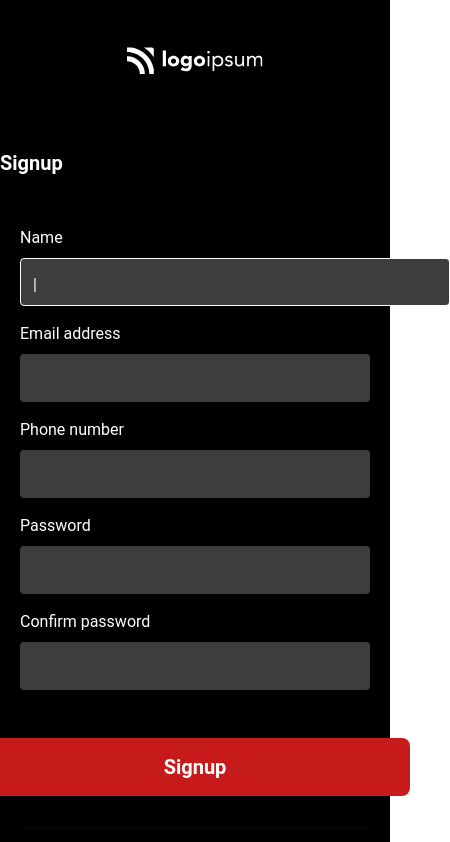
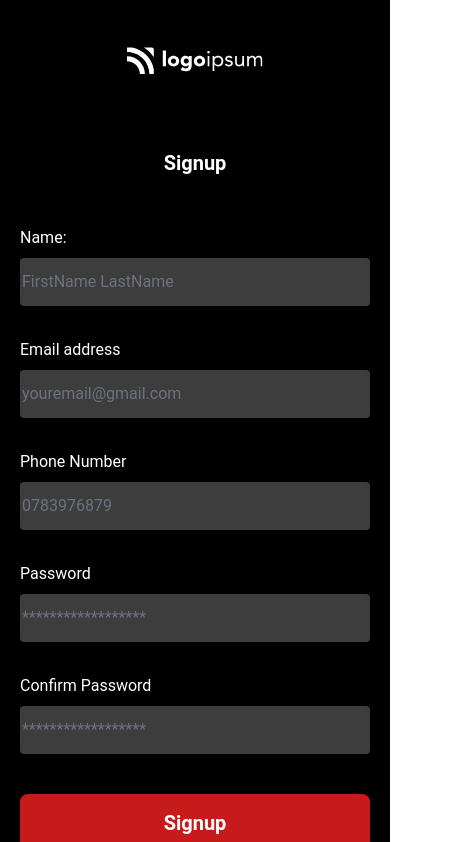
Before and after one commit to AtienoObwanda/HeartStrings-Entertainment, a React (Vite) app: page /signup in a window 390 px wide. Shown: the top 842 px of the page, 450 px wide, since content can reach past the window. Built offline with nearby package versions, Linux system fonts and the light colour scheme; a web font is replaced by a local one.

Commit message:
login and signup pages forms added, pages made responsive for mobile, tablet, and desktop views.

```diff
--- a/src/Components/SignupColumnsearchone/index.jsx
+++ b/src/Components/SignupColumnsearchone/index.jsx
@@ -6,10 +6,10 @@ const SignupColumnsearchone = (props) => {
   return (
     <>
       <div className={props.className}>
-        <div className="bg-gray_900 flex sm:flex-col flex-row gap-[29px] items-center justify-center p-4 rounded-lg w-full">
+        <div className="bg-gray_900 flex sm:flex-row flex-row gap-[29px] items-center justify-center p-4 mt-2 mb-4 rounded-lg w-full">
           <Img
             src="images/img_search1.png"
-            className="h-[25px] md:h-auto ml-16 sm:ml-[0] object-cover w-[25px]"
+            className="h-[25px] md:h-auto ml-16 sm:ml-[45px] object-cover w-[25px]"
             alt="searchOne"
           />
           <Text
--- a/src/Components/Text/index.jsx
+++ b/src/Components/Text/index.jsx
@@ -11,9 +11,9 @@ const variantClasses = {
   body2: "font-bold text-[17.16px]",
   body3: "font-bold text-[17.13px]",
   body4: "text-base",
-  body5: "font-normal text-sm",
-  body6: "font-normal text-[12.87px]",
-  body7: "font-normal text-[12.85px]",
+  body5: "font-normal text-md",
+  body6: "font-normal text-[14.87px]",
+  body7: "font-normal text-[14.85px]",
 };
 
 const Text = ({ children, className, variant, as, ...restProps }) => {
--- a/src/Pages/General/ContactUs.jsx
+++ b/src/Pages/General/ContactUs.jsx
@@ -55,8 +55,6 @@ const ContactUs = () => {
 
         {/* Main Page Section */}
           <div className="flex flex-col gap-12 items-center justify-start mt-20 md:px-5 self-stretch w-auto sm:w-full">
-          {/* Contact Form */}
-
           <div className="flex flex-col items-center justify-center mt-20 md:px-5 self-stretch w-full">
             <div className="flex flex-col gap-6 items-center justify-center w-full">
               <Text
@@ -74,10 +72,15 @@ const ContactUs = () => {
                 Our team will get back to you in a jiffy.
               </Text>
             </div>
+            {/* <div> */}
+            <form className="mt-10 flex flex-col gap-12 items-center justify-center w-full max-w-[480px]">
 
-            <div className="mt-10 flex flex-col gap-12 items-center justify-center w-full max-w-[480px]">
+
+
+              <div className="flex flex-col gap-8 items-start justify-start self-stretch w-full">
+
                 {/* Contact Form */}
-              <div className="flex flex-col gap-8 items-start justify-start self-stretch w-full">
+
                   <div className="flex flex-col gap-2 items-start justify-start self-stretch w-full">
                     <Text className="font-normal not-italic text-left text-white_A700" variant="body4">
                       Full name
@@ -87,6 +90,8 @@ const ContactUs = () => {
                       wrapClassName="flex h-12 w-full"
                       className="p-0 w-full text-white_A700 border-2 border-transparent focus:border-white_A700 rounded-md"
                       name="name"
+                      type="text"
+                      value="name"
                       placeholder=""
                       shape="RoundedBorder4"
                       variant="FillGray800"
@@ -100,6 +105,8 @@ const ContactUs = () => {
                       wrapClassName="flex h-12 w-full"
                       className="p-0 w-full text-white_A700 border-2 border-transparent focus:border-white_A700 rounded-md"
                       name="email"
+                      type="email"
+                      value={email}
                       placeholder=""
                       shape="RoundedBorder4"
                       variant="FillGray800"
@@ -113,6 +120,8 @@ const ContactUs = () => {
                       wrapClassName="flex flex-col justify-center h-48 w-full p-0 rounded"
                       className="bg-gray_800 border-2 border-transparent focus:border-white_A700 rounded-md font-normal h-full not-italic pl-3 sm:pr-5 py-3.5 rounded text-left text-white_A700"
                       name="message"
+                      type="text"
+                      value="message"
                       placeholder="Enter your message here"
                       shape="RoundedBorder4"
                       variant="FillGray800"
@@ -128,12 +137,12 @@ const ContactUs = () => {
                     Send message
                   </Button>
 
+              </div>
+              {/* </div> */}
+               </form>
 
 
 
-              </div>
-
-        </div>
 
       </div>
 
--- a/src/Pages/Users/Auth/Login.jsx
+++ b/src/Pages/Users/Auth/Login.jsx
@@ -1,4 +1,4 @@
-import React from "react";
+import React, {useState } from "react";
 
 import { useNavigate } from "react-router-dom";
 
@@ -9,21 +9,54 @@ import SignupColumnsearchone from "Components/SignupColumnsearchone";
 const Login = () => {
   const navigate = useNavigate();
 
+  // Form fields variables
+  const [email, setEmail] = useState('');
+  const [password, setPassword] = useState('');
+
+  //Function to handle Form submit
+  const handleSubmit = (e) => {
+    e.preventDefault();
+
+
+  // Form validation:
+      // if (email && password){
+  //Login Function:
+        console.log(email);
+        console.log(password);
+
+
+  //Clear the form fields
+    //   setEmail('');
+    //   setPassword('');
+    // } else{
+    //   alert('Please fill in all the required fields.');
+    // }
+
+  };
+
+
   return (
     <>
       <div className="bg-black_900 flex flex-col font-roboto items-center justify-start mx-auto pb-[242px] w-full">
         <SignupColumnlogotwo className="flex flex-col items-center justify-start p-8 sm:px-5 w-full" />
         <a
-          href="javascript:"
           className="font-bold mt-[29px] text-2xl md:text-[22px] text-left text-white_A700 sm:text-xl w-auto"
         >
           <Text className="">Login</Text>
         </a>
-        <div className="flex flex-col gap-8 items-start justify-start mt-[49px] md:px-5 self-stretch w-auto sm:w-full">
+        <div className="flex flex-col gap-12 items-start justify-start mt-[49px] md:px-5 self-stretch w-auto sm:w-full">
           <div className="flex flex-col gap-4 items-start justify-start self-stretch w-auto sm:w-full">
             <div className="flex flex-col gap-12 items-center justify-center self-stretch w-auto sm:w-full">
-              <div className="flex flex-col gap-4 items-start justify-start self-stretch w-auto sm:w-full">
+
+
+
+
+            <form onSubmit={handleSubmit}>
+                <div className="flex flex-col gap-8 items-start justify-start self-stretch w-auto sm:w-full">
+
+
                 <div className="flex flex-col gap-2 items-start justify-start self-stretch w-auto sm:w-full">
+
                       <Text
                         className="font-normal not-italic text-left text-white_A700 w-auto"
                         variant="body4"
@@ -32,9 +65,11 @@ const Login = () => {
                       </Text>
                       <Input
                         wrapClassName="flex h-12 w-full"
-                    className="p-0 w-full"
-                    name="rectangleNine"
-                    placeholder=""
+                        className="p-0 w-full text-white_A700 border-2 border-transparent focus:border-white_A700 rounded-md"
+                        value={email} onChange={(e) => setEmail(e.target.value)}
+                        type="email"
+                        name="email"
+                        placeholder="youremail@gmail.com"
                         shape="RoundedBorder4"
                         variant="FillGray800"
                       ></Input>
@@ -48,32 +83,42 @@ const Login = () => {
                       </Text>
                       <Input
                         wrapClassName="flex h-12 w-full"
-                    className="p-0 w-full"
-                    name="rectangleNine_One"
-                    placeholder=""
+                        className="p-0 w-full text-white_A700 border-2 border-transparent focus:border-white_A700 rounded-md"
+                        value={password}onChange={(e) => setPassword(e.target.value)}
+                        type="password"
+                        name="password"
+                        placeholder="******************"
                         shape="RoundedBorder4"
                         variant="FillGray800"
                       ></Input>
                     </div>
-              </div>
-              <div className="flex flex-col gap-4 items-start justify-start self-stretch w-auto sm:w-full">
                     <Button
-                  className="cursor-pointer font-bold text-center text-white_A700 text-xl w-[430px]"
+                      className="cursor-pointer font-bold text-center text-white_A700 text-xl w-[430px] sm:w-full mt-2"
                       shape="RoundedBorder8"
                       size="lg"
                       variant="FillRed900"
+                      type="submit"
                     >
                       Login
                     </Button>
+
+
                     <SignupColumnsearchone
-                  className="flex flex-col items-center justify-start w-full"
+                      className="flex flex-col items-center justify-center w-[430px] sm:w-full"
                       loginwithgoogleOne="Login with google"
                     />
                   </div>
+
+                  </form>
             </div>
+
+
+
+
+
             <div
               className="common-pointer flex flex-col gap-4 items-center justify-start self-stretch w-auto sm:w-full"
-              onClick={() => navigate("/forgotpassword")}
+              onClick={() => navigate("/forgot-password")}
             >
               <a
                 href="javascript:"
@@ -81,24 +126,33 @@ const Login = () => {
               >
                 <Text className="">Forgot your password?</Text>
               </a>
-              <Line className="bg-gray_900_63 h-px w-full" />
+              <Line className="bg-gray_900_63 mt-5 h-px w-full" />
             </div>
           </div>
+
+
+
           <div className="flex flex-col gap-4 items-center justify-start self-stretch w-auto sm:w-full">
+
             <a
               href="javascript:"
               className="font-normal not-italic text-base text-left text-white_A700 w-auto"
             >
-              <Text className="">Don’t have an account?</Text>
+              <Text className="mb-2">Don’t have an account?</Text>
             </a>
+
+
             <Button
-              className="cursor-pointer font-bold text-center text-white_A700 text-xl w-[430px]"
+              className="cursor-pointer font-bold text-center text-white_A700 text-xl  w-[430px] sm:w-full"
               shape="RoundedBorder8"
               size="lg"
               variant="OutlineWhiteA700_1"
+              onClick={() => navigate("/signup")}
             >
               Sign up for a new account
             </Button>
+
+
           </div>
         </div>
       </div>
--- a/src/Pages/Users/Auth/SignUp.jsx
+++ b/src/Pages/Users/Auth/SignUp.jsx
@@ -1,42 +1,82 @@
-import React from "react";
+import React, {useState} from "react";
 
 import { Button, Img, Input, Line, Text } from "Components";
 import SignupColumnlogotwo from "Components/SignupColumn";
 import SignupColumnsearchone from "Components/SignupColumnsearchone";
+import { useNavigate } from "react-router-dom";
+
+
+
 
 const SignUp = () => {
+  // Form fields variables
+  const [email, setEmail] = useState('');
+  const [password, setPassword] = useState('');
+
+  //Function to handle Form submit
+  const handleSubmit = (e) => {
+    e.preventDefault();
+
+
+  // Form validation:
+      // if (email && password){
+  //Login Function:
+        console.log(email);
+        console.log(password);
+
+
+  //Clear the form fields
+    //   setEmail('');
+    //   setPassword('');
+    // } else{
+    //   alert('Please fill in all the required fields.');
+    // }
+
+  };
+
+
   return (
     <>
-      <div className="bg-black_900 flex flex-col font-roboto items-center justify-start mx-auto pb-[85px] w-full">
-        <div className="flex flex-col justify-start w-full">
+
+
+<div className="bg-black_900 flex flex-col font-roboto items-center justify-start mx-auto pb-[242px] w-full">
         <SignupColumnlogotwo className="flex flex-col items-center justify-start p-8 sm:px-5 w-full" />
-          <Text
-            className="font-bold md:ml-[0] ml-[682px] mt-[29px] text-left text-white_A700 w-auto"
-            as="h5"
-            variant="h5"
+        <a
+          className="font-bold mt-[29px] text-2xl md:text-[22px] text-left text-white_A700 sm:text-xl w-auto"
         >
-            Signup
-          </Text>
-          <div className="flex sm:flex-col flex-row sm:gap-10 items-start justify-between ml-auto mt-[49px] md:px-5 w-[45%] md:w-full">
-            <div className="flex flex-col gap-8 items-start justify-start self-stretch w-auto sm:w-full">
+          <Text className="">Signup</Text>
+        </a>
+        <div className="flex flex-col gap-12 items-start justify-start mt-[49px] md:px-5 self-stretch w-auto sm:w-full">
           <div className="flex flex-col gap-4 items-start justify-start self-stretch w-auto sm:w-full">
             <div className="flex flex-col gap-12 items-center justify-center self-stretch w-auto sm:w-full">
-                  <div className="flex flex-col gap-4 items-start justify-start self-stretch w-auto sm:w-full">
+
+
+
+
+            <form onSubmit={handleSubmit}>
+                <div className="flex flex-col gap-8 items-start justify-start self-stretch w-auto sm:w-full">
                 <div className="flex flex-col gap-2 items-start justify-start self-stretch w-auto sm:w-full">
+
                   <Text
                     className="font-normal not-italic text-left text-white_A700 w-auto"
                     variant="body4"
                   >
-                        Name
+                    Name:
                   </Text>
-                      <Text
-                        className="bg-gray_800 border border-solid border-white_A700 font-normal h-12 not-italic pl-3 sm:pr-5 pr-[35px] py-3.5 rounded text-left text-white_A700 w-[430px]"
-                        variant="body4"
-                      >
-                        |
-                      </Text>
+                  <Input
+                    wrapClassName="flex h-12 w-full"
+                    className="p-0 w-full text-white_A700 border-2 border-transparent focus:border-white_A700 rounded-md"
+                    value={email} onChange={(e) => setEmail(e.target.value)}
+                    type="text"
+                    name="name"
+                    placeholder="FirstName LastName"
+                    shape="RoundedBorder4"
+                    variant="FillGray800"
+                  ></Input>
                   </div>
+
                 <div className="flex flex-col gap-2 items-start justify-start self-stretch w-auto sm:w-full">
+
                       <Text
                         className="font-normal not-italic text-left text-white_A700 w-auto"
                         variant="body4"
@@ -45,25 +85,31 @@ const SignUp = () => {
                       </Text>
                       <Input
                         wrapClassName="flex h-12 w-full"
-                        className="p-0 w-full"
-                        name="rectangleNine"
-                        placeholder=""
+                        className="p-0 w-full text-white_A700 border-2 border-transparent focus:border-white_A700 rounded-md"
+                        value={email} onChange={(e) => setEmail(e.target.value)}
+                        type="email"
+                        name="email"
+                        placeholder="youremail@gmail.com"
                         shape="RoundedBorder4"
                         variant="FillGray800"
                       ></Input>
                     </div>
+
                     <div className="flex flex-col gap-2 items-start justify-start self-stretch w-auto sm:w-full">
+
                         <Text
                           className="font-normal not-italic text-left text-white_A700 w-auto"
                           variant="body4"
                         >
-                        Phone number
+                          Phone Number
                         </Text>
                         <Input
                           wrapClassName="flex h-12 w-full"
-                        className="p-0 w-full"
-                        name="rectangleNine_One"
-                        placeholder=""
+                          className="p-0 w-full text-white_A700 border-2 border-transparent focus:border-white_A700 rounded-md"
+                          value={email} onChange={(e) => setEmail(e.target.value)}
+                          type="number"
+                          name="phone"
+                          placeholder="0783976879"
                           shape="RoundedBorder4"
                           variant="FillGray800"
                         ></Input>
@@ -77,74 +123,81 @@ const SignUp = () => {
                       </Text>
                       <Input
                         wrapClassName="flex h-12 w-full"
-                        className="p-0 w-full"
-                        name="rectangleNine_Two"
-                        placeholder=""
+                        className="p-0 w-full text-white_A700 border-2 border-transparent focus:border-white_A700 rounded-md"
+                        value={password}onChange={(e) => setPassword(e.target.value)}
+                        type="password"
+                        name="password"
+                        placeholder="******************"
                         shape="RoundedBorder4"
                         variant="FillGray800"
                       ></Input>
                       </div>
+
                     <div className="flex flex-col gap-2 items-start justify-start self-stretch w-auto sm:w-full">
                       <Text
                         className="font-normal not-italic text-left text-white_A700 w-auto"
                         variant="body4"
                       >
-                        Confirm password
+                        Confirm Password
                       </Text>
                       <Input
                         wrapClassName="flex h-12 w-full"
-                        className="p-0 w-full"
-                        name="rectangleNine_Three"
-                        placeholder=""
+                        className="p-0 w-full text-white_A700 border-2 border-transparent focus:border-white_A700 rounded-md"
+                        value={password}onChange={(e) => setPassword(e.target.value)}
+                        type="password"
+                        name="password"
+                        placeholder="******************"
                         shape="RoundedBorder4"
                         variant="FillGray800"
                       ></Input>
                     </div>
-                  </div>
+
                     <Button
-                    className="cursor-pointer font-bold text-center text-white_A700 text-xl w-[430px]"
+                      className="cursor-pointer font-bold text-center text-white_A700 text-xl w-[430px] sm:w-full mt-2"
                       shape="RoundedBorder8"
                       size="lg"
                       variant="FillRed900"
+                      type="submit"
                     >
                       Signup
                     </Button>
-                </div>
+                    <Line className="bg-gray_900_63 mt-5 h-px w-full" />
                     <div className="flex flex-col gap-4 items-center justify-start self-stretch w-auto sm:w-full">
-                  <Text
-                    className="font-normal leading-[175.00%] not-italic text-left text-white_A700"
-                    variant="body4"
-                  ></Text>
-                  <Line className="bg-gray_900_63 h-px w-full" />
-                </div>
-              </div>
-              <div className="flex flex-col gap-4 items-center justify-start self-stretch w-auto sm:w-full">
+
                       <a
                         href="javascript:"
                         className="font-normal not-italic text-base text-left text-white_A700 w-auto"
                       >
-                  <Text className="">Already have an account?</Text>
+                        <Text className="mb-2">Already have an account?</Text>
                       </a>
-                <div className="flex flex-col gap-4 items-center justify-start w-full">
+
+
                       <Button
-                    className="cursor-pointer font-bold text-center text-white_A700 text-xl w-[430px]"
+                        className="cursor-pointer font-bold text-center text-white_A700 text-xl  w-[430px] sm:w-full"
                         shape="RoundedBorder8"
                         size="lg"
                         variant="OutlineWhiteA700_1"
+                        onClick={() => navigate("/signup")}
                       >
-                    Login
+                        Sign up for a new account
                       </Button>
+
+
+                      </div>
+
                     <SignupColumnsearchone
-                    className="flex flex-col items-center justify-start w-full"
+                      className="flex flex-col items-center justify-center w-[430px] sm:w-full"
                       loginwithgoogleOne="Login with google"
                     />
                   </div>
-              </div>
+
+                  </form>
             </div>
 
           </div>
         </div>
       </div>
+
     </>
   );
 };
```
Lines whose indentation alone changed are shown as unchanged.
